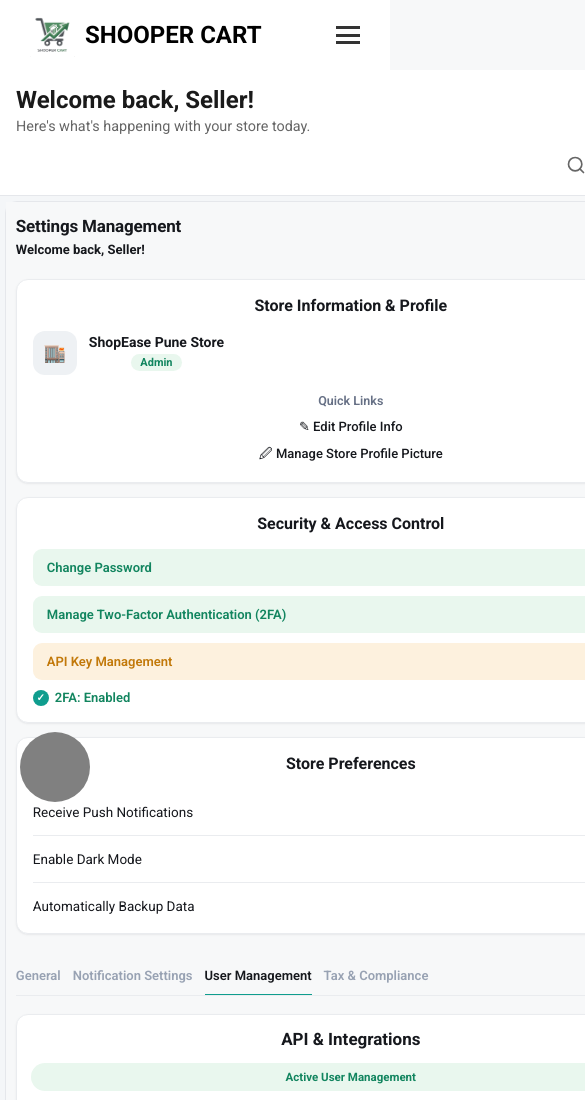
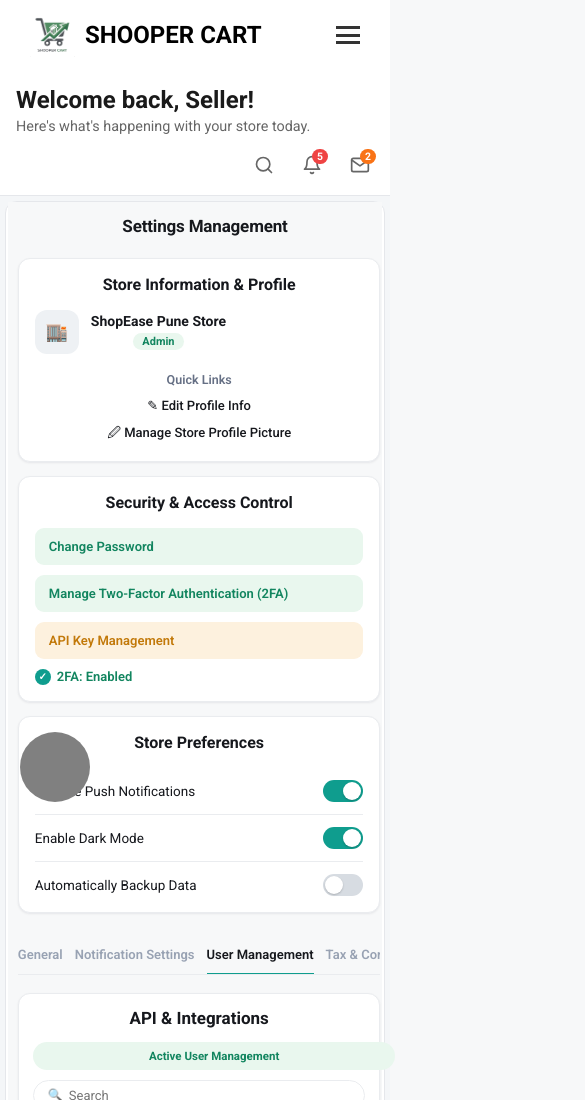
Before and after one commit to nitishkumar085/shoppercart, a React (Vite) app in the folder seller/: page /dashboard/settings in a window 390 px wide. Shown: the top 1100 px of the page, 585 px wide, since content can reach past the window. Built offline with nearby package versions, Linux system fonts and the light colour scheme; sample sign-in values are in the browser's storage.

Commit message:
ui modification

```diff
--- a/seller/src/pages/inventory/inventory.css
+++ b/seller/src/pages/inventory/inventory.css
@@ -599,6 +599,12 @@
   .inv-table{ min-width:760px; }
 
   .inv-cat-list li{ grid-template-columns:80px 1fr; }
+  .inv-donut-wrap{
+  display:flex;
+  align-items:center;
+  gap:16px;
+  justify-content: center;
+}
 }
 
 @media (prefers-reduced-motion: reduce){
--- a/seller/src/pages/settings/Settings.jsx
+++ b/seller/src/pages/settings/Settings.jsx
@@ -74,7 +74,6 @@ export default function Settings() {
       {/* Header */}
       <header className="set-header">
         <h1>Settings Management</h1>
-        <span className="set-welcome">Welcome back, Seller!</span>
       </header>
 
       {/* Top row */}
--- a/seller/src/pages/settings/settings.css
+++ b/seller/src/pages/settings/settings.css
@@ -31,6 +31,7 @@
   max-width:1320px;
   margin:0 auto;
   padding:28px 32px 40px;
+  /* border: 1px solid red; */
 }
 
 .set-card{
@@ -53,11 +54,7 @@
   margin:0;
   letter-spacing:-0.01em;
 }
-.set-welcome{
-  font-size:18px;
-  font-weight:700;
-  color:var(--ink);
-}
+
 
 /* ---------- Top row ---------- */
 .set-top-row{
@@ -502,7 +499,6 @@
 @media (max-width: 900px){
   .set-header{ align-items:flex-start; flex-direction:column; gap:6px; }
   .set-header h1{ font-size:20px; }
-  .set-welcome{ font-size:15px; }
   .set-sidebar{ grid-template-columns:1fr; }
 }
 
@@ -524,7 +520,7 @@
 
 @media (max-width: 560px){
   .set-dashboard{ padding:16px 14px 28px; }
-  .set-card{ border-radius:12px; }
+  .set-card{ border-radius:12px;width:93vw; }
 
   .set-top-row .set-card{ padding:16px; }
   .set-store-icon{ width:44px; height:44px; font-size:18px; }
@@ -542,18 +538,17 @@
 }
 
 @media (max-width: 400px){
-  .set-dashboard{ padding:14px 10px 24px; }
-  .set-header h1{ font-size:17px; }
-  .set-welcome{ font-size:13px; }
+  .set-dashboard{ padding:14px 10px 24px; width: 96vw;}
+  .set-header h1{ font-size:17px; width: 96vw; }
 
-  .set-tabs{ gap:12px; }
-  .set-tab{ font-size:13px; }
+  .set-tabs{ gap:12px;overflow: hidden;width:93vw; }
+  .set-tab{ font-size:13px;width:93vw; }
 
-  .set-panel-pill{ font-size:11.5px; padding:7px 12px; }
+  .set-panel-pill{ font-size:11.5px; padding:7px 12px;width:93vw; }
 
-  .set-table{ min-width:640px; }
+  .set-table{ min-width:640px;width:93vw; }
 
-  .set-qa-btn{ font-size:12.5px; padding:10px 14px; }
+  .set-qa-btn{ font-size:12.5px; padding:10px 14px;width:70vw; }
 }
 
 @media (prefers-reduced-motion: reduce){
```
